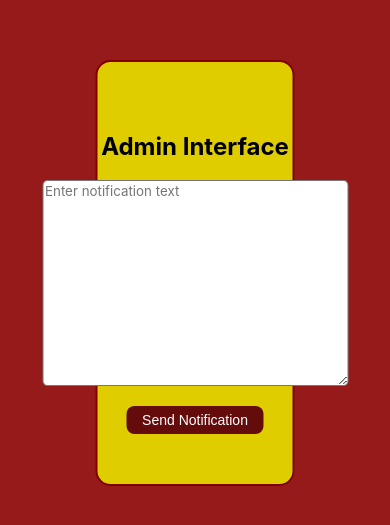
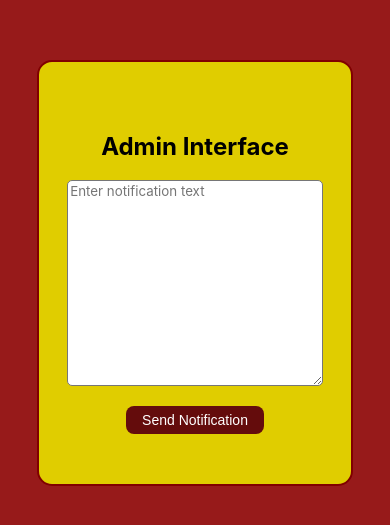
Before and after one commit to RWang-Dev/SafeRoute, a React (Create React App) app in the folder safe_route/: page /admin in a window 390 px wide. Shown: the part 149-674 px from the top of the page. Built offline with nearby package versions, Linux system fonts and the light colour scheme; no server answers.

Commit message:
admin page changes

```diff
--- a/safe_route/src/components/AdminInterface.module.css
+++ b/safe_route/src/components/AdminInterface.module.css
@@ -19,7 +19,7 @@ body {
 }
 
 .textarea {
-    width: 300px;
+  min-width: 50%;
   height: 200px;
   margin-bottom: 20px;
 }
@@ -27,3 +27,13 @@ body {
 .notiButton:hover {
   cursor: pointer;
 }
+
+@media (max-width: 900px) {
+  .container {
+    width: 80vw;
+  }
+
+  .textarea {
+    max-width: 80%;
+  }
+}
```
Lines whose indentation alone changed are shown as unchanged.
